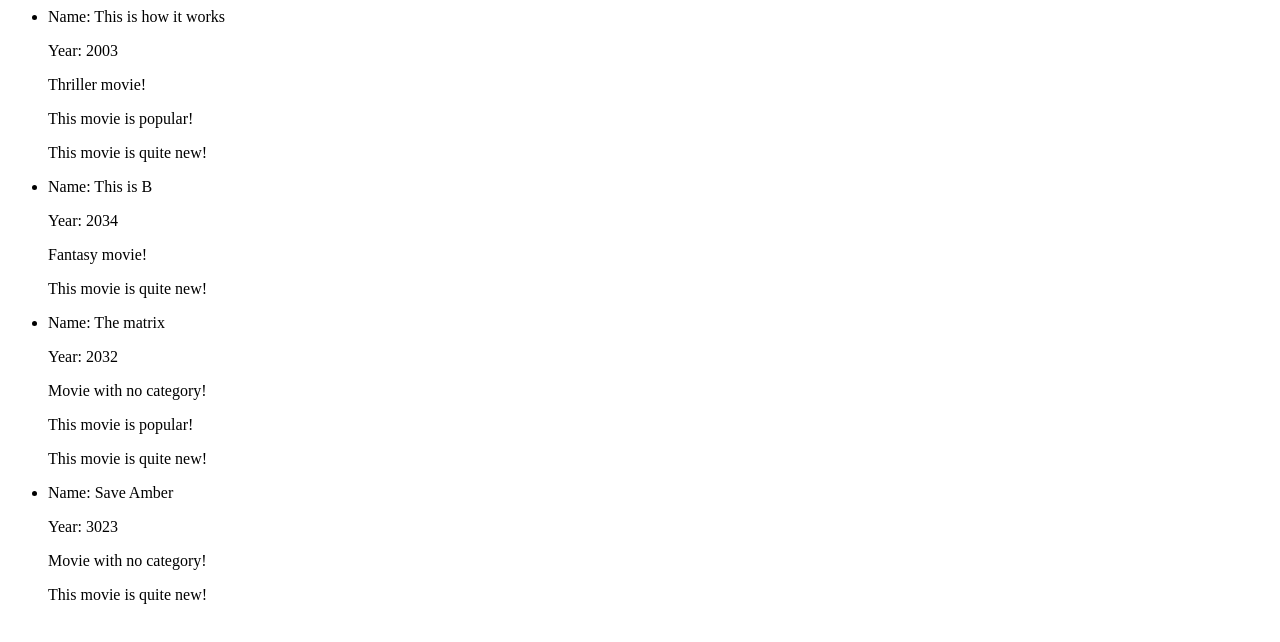
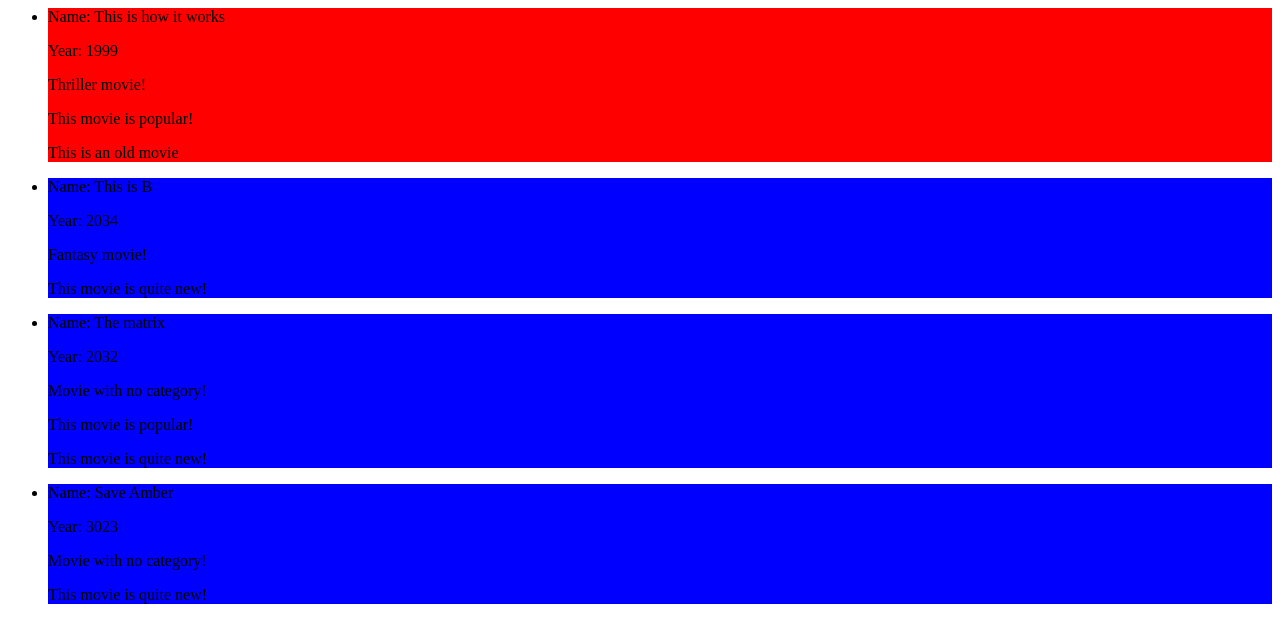
Before and after one commit to lynnchin/angular-tutorial, a plain HTML site: page StartersCourse/content/index.html in a window 1280 px wide. Drawn offline with nearby package versions, Linux system fonts and the light colour scheme.

Commit message:
Complete chapter 10 - ng-class

```diff
--- a/StartersCourse/content/index.html
+++ b/StartersCourse/content/index.html
@@ -3,11 +3,18 @@
 <script type="text/javascript" src="http://ajax.googleapis.com/ajax/libs/angularjs/1.4.8/angular.min.js"></script>
 <script src="js/app.js"></script>
 <script src="js/MoviesController.js"></script>
+ <style>
+     .old {background:  red; }
+     .modern {background: blue; }
+     .new {background: green; }
+</style>
 </head>
 <body>
    <div ng-controller="MoviesController as movies">
     <ul>
-        <li ng-repeat="movie in movies.favorites">
+        <li
+        ng-class="movie.year < 2000 ? 'old' : 'modern'"
+        ng-repeat="movie in movies.favorites">
            <p>Name: {{ movie.title}}</p>
            <p>Year: {{ movie.year }}</p>
            <div ng-switch="movie.category">
--- a/StartersCourse/content/js/MoviesController.js
+++ b/StartersCourse/content/js/MoviesController.js
@@ -1,7 +1,7 @@
 function MoviesController(){
     this.favorites = [{
        title: 'This is how it works',
-        year: '2003',
+        year: '1999',
         popular : true,
         category: 'thriller'
     }, {
```
Also changed, not shown: StartersCourse/content/js/class.js (added, +9 -0 lines), 1 other file.
